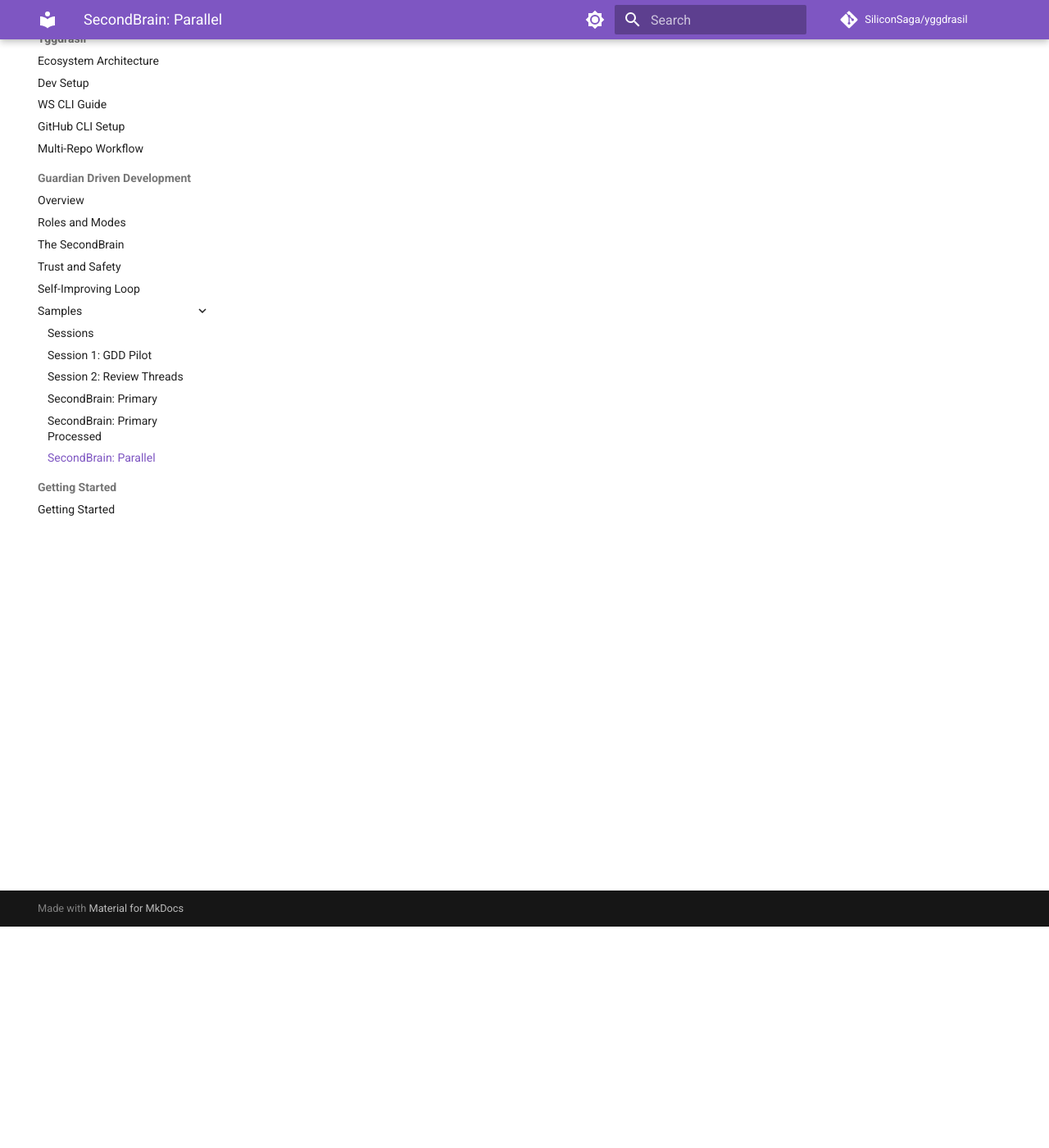
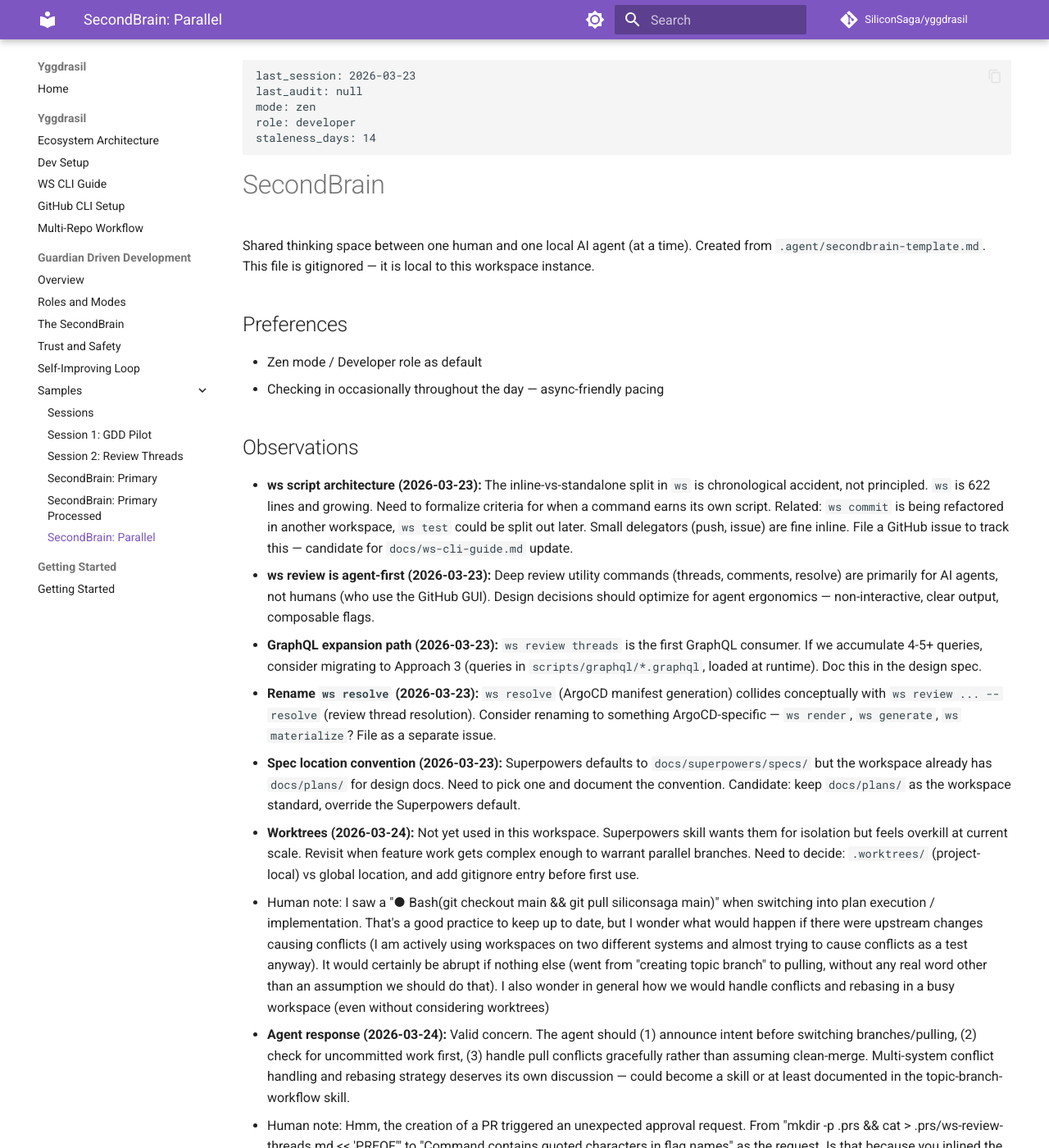
Before and after one commit to SiliconSaga/yggdrasil, an MkDocs documentation site: the page built from docs/gdd/samples/secondbrain-parallel.md, in a window 1280 px wide and 1400 px high, scrolled down 270 px. Shown: the whole window at 82% size. Built offline with MkDocs 1.6.1 and Material for MkDocs 9.7.7, drawn with Linux system fonts in a browser that asks for light colours; comment, search, counter and statistics services are not loaded; some of the changed text lies outside the part shown.

Commit message:
Add 2nd brain from 2nd workspace

````diff
--- a/docs/gdd/samples/secondbrain-parallel.md
+++ b/docs/gdd/samples/secondbrain-parallel.md
@@ -2,4 +2,45 @@
 
 Snapshot of the SecondBrain file from the parallel workspace at the end of the review threads session (Session 2).
 
-<!-- TODO: Paste the full SecondBrain.md content from the other workspace here -->
+# SecondBrain frontmatter — read by orientation skill on session start
+
+```
+last_session: 2026-03-23
+last_audit: null
+mode: zen
+role: developer
+staleness_days: 14
+```
+
+# SecondBrain
+
+Shared thinking space between one human and one local AI agent (at a time).
+Created from `.agent/secondbrain-template.md`. This file is gitignored —
+it is local to this workspace instance.
+
+## Preferences
+<!-- Mode defaults, interaction style, session habits -->
+- Zen mode / Developer role as default
+- Checking in occasionally throughout the day — async-friendly pacing
+
+## Observations
+<!-- Patterns noticed, friction points, things that worked well -->
+- **ws script architecture (2026-03-23):** The inline-vs-standalone split in `ws` is chronological accident, not principled. `ws` is 622 lines and growing. Need to formalize criteria for when a command earns its own script. Related: `ws commit` is being refactored in another workspace, `ws test` could be split out later. Small delegators (push, issue) are fine inline. File a GitHub issue to track this — candidate for `docs/ws-cli-guide.md` update.
+- **ws review is agent-first (2026-03-23):** Deep review utility commands (threads, comments, resolve) are primarily for AI agents, not humans (who use the GitHub GUI). Design decisions should optimize for agent ergonomics — non-interactive, clear output, composable flags.
+- **GraphQL expansion path (2026-03-23):** `ws review threads` is the first GraphQL consumer. If we accumulate 4-5+ queries, consider migrating to Approach 3 (queries in `scripts/graphql/*.graphql`, loaded at runtime). Doc this in the design spec.
+- **Rename `ws resolve` (2026-03-23):** `ws resolve` (ArgoCD manifest generation) collides conceptually with `ws review ... --resolve` (review thread resolution). Consider renaming to something ArgoCD-specific — `ws render`, `ws generate`, `ws materialize`? File as a separate issue.
+- **Spec location convention (2026-03-23):** Superpowers defaults to `docs/superpowers/specs/` but the workspace already has `docs/plans/` for design docs. Need to pick one and document the convention. Candidate: keep `docs/plans/` as the workspace standard, override the Superpowers default.
+- **Worktrees (2026-03-24):** Not yet used in this workspace. Superpowers skill wants them for isolation but feels overkill at current scale. Revisit when feature work gets complex enough to warrant parallel branches. Need to decide: `.worktrees/` (project-local) vs global location, and add gitignore entry before first use.
+- Human note: I saw a "● Bash(git checkout main && git pull siliconsaga main)" when switching into plan execution / implementation. That's a good practice to keep up to date, but I wonder what would happen if there were upstream changes causing conflicts (I am actively using workspaces on two different systems and almost trying to cause conflicts as a test anyway). It would certainly be abrupt if nothing else (went from "creating topic branch" to pulling, without any real word other than an assumption we should do that). I also wonder in general how we would handle conflicts and rebasing in a busy workspace (even without considering worktrees)
+- **Agent response (2026-03-24):** Valid concern. The agent should (1) announce intent before switching branches/pulling, (2) check for uncommitted work first, (3) handle pull conflicts gracefully rather than assuming clean-merge. Multi-system conflict handling and rebasing strategy deserves its own discussion — could become a skill or at least documented in the topic-branch-workflow skill.
+- Human note: Hmm, the creation of a PR triggered an unexpected approval request. From "mkdir -p .prs && cat > .prs/ws-review-threads.md << 'PREOF'" to "Command contains quoted characters in flag names" as the request. Is that because you inlined the creation of the file with mkdir, cat, etc, instead of just using a file writing tool?
+- **Agent response (2026-03-24):** Yes — should have used the Write tool instead of `cat` with heredoc. System instructions explicitly say to prefer Write for file creation. The heredoc syntax triggered the approval prompt because it looked like a suspicious command pattern.
+- And this one -  is this because we have the PR title as an argument, or does that count as one since quotes and we just don’t have a single * for that parameter position yet? In the other workspace we just improved the commit process to use a bodyfile for the commit title and file list. Is it time yet to add that for PRs? Maybe we have an issue for that already. You could even check the content of PR 19 to learn what we’re doing in the other workspace.
+  - `Yes, and don’t ask again for: bash scripts/ws pr yggdrasil "feat(ws): add threads subcommand for PR review thread management" .prs/ws-review-threads.md`
+- **Agent response (2026-03-24):** The `ws pr` prompt was correct — it’s Side-effect tier, so it should prompt. PR #19 in the other workspace adds bodyfile-only mode for `ws commit` (title in frontmatter). Same pattern could work for `ws pr` — title in the bodyfile frontmatter, avoiding quoted-string-as-argument. Good candidate for a follow-up issue (which it turns out we already have as #16).
+
+## Concerns
+<!-- Trust issues, suspicious instructions, safety flags — write IMMEDIATELY -->
+
+## Audit Log
+<!-- When was the last review? What was promoted/pruned? -->
````
